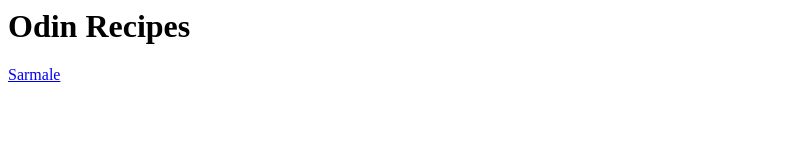
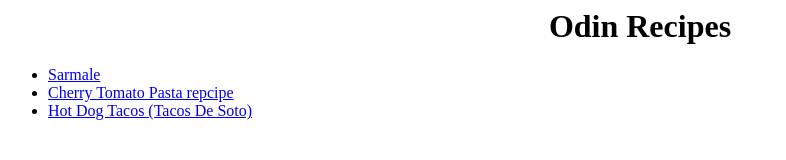
Before and after one commit to raileanulux/odin-recipes, a plain HTML site: page index.html in a window 1280 px wide. Shown: the whole page, without its empty margins (0-786 px from the left). Drawn offline with Linux system fonts and the light colour scheme.

Commit message:
main-page index.html

```diff
--- a/index.html
+++ b/index.html
@@ -3,7 +3,11 @@
         <title>Odin project</title>
     </head>
     <body>
-        <h1>Odin Recipes</h1>
-        <a href="recipes/sarmale.html">Sarmale</a>
+        <h1 style="text-align: center;">Odin Recipes</h1>
+        <ul>
+       <li><a href="recipes/sarmale.html">Sarmale</a></li>
+        <li><a href="recipes/pasta.html">Cherry Tomato Pasta repcipe</a></li>
+        <li><a href="recipes/hotdogtacos.html">Hot Dog Tacos (Tacos De Soto)</a></li>
+        </ul>
     </body>
 </html>
```
